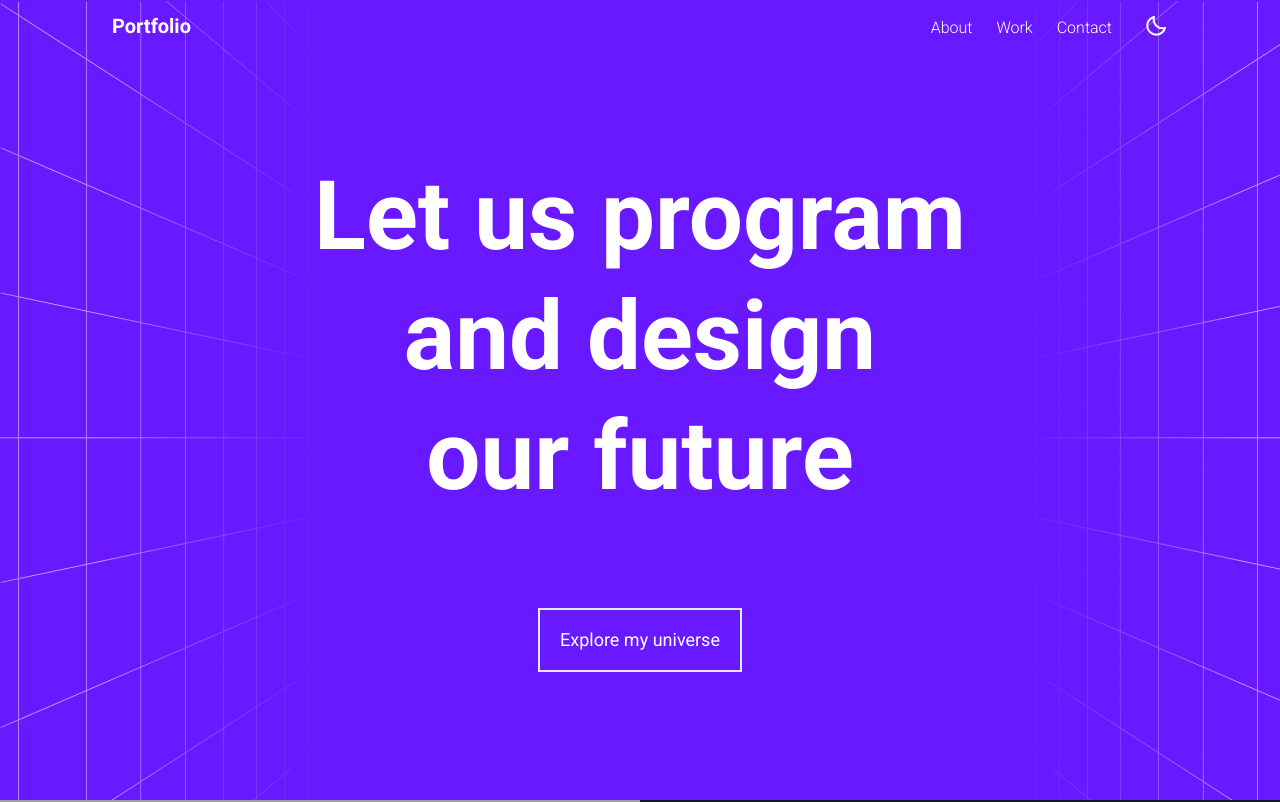
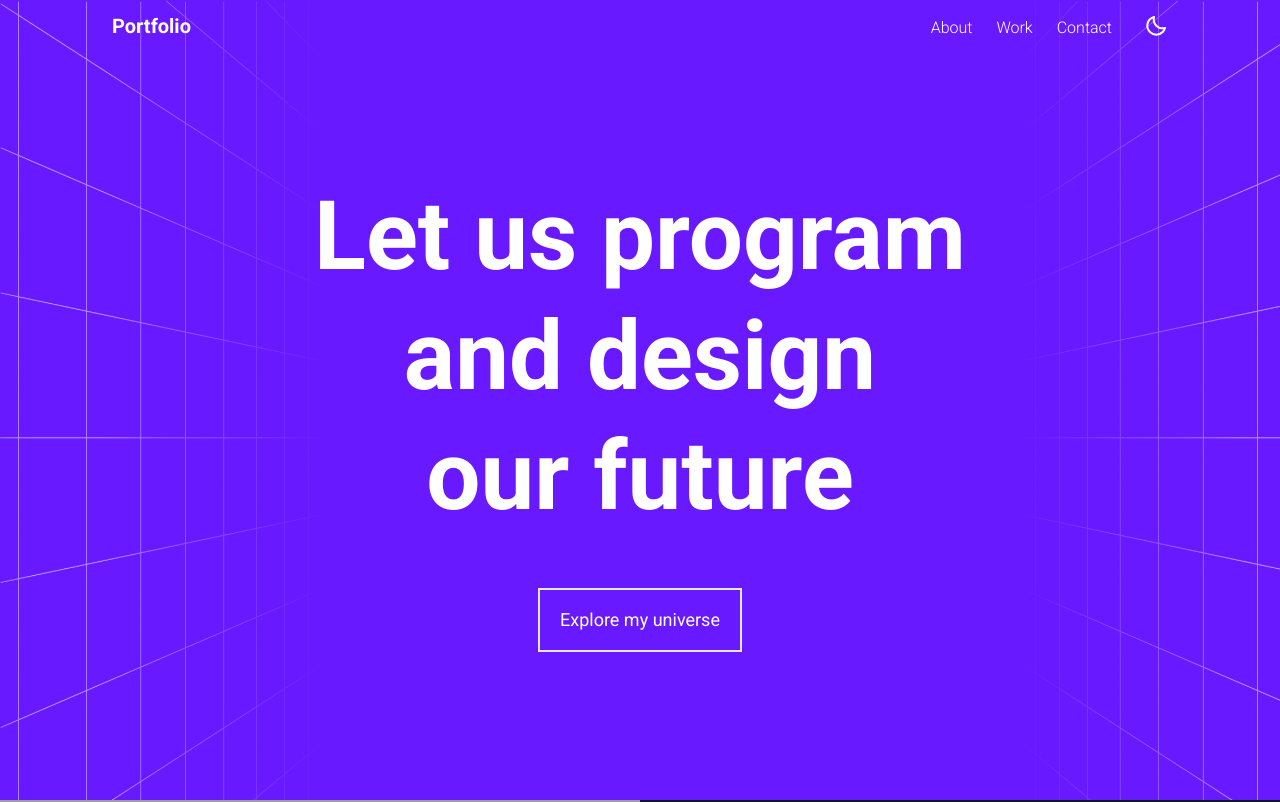
Before and after one commit to LetMeDream/PortfolioOfMine, a Next.js app: page / in a window 1280 px wide. Shown: the top 802 px of the page. Built offline with nearby package versions, Linux system fonts and the light colour scheme; grey boxes are pictures that could not be loaded.

Commit message:
Change h1 main text

```diff
--- a/pages/index.tsx
+++ b/pages/index.tsx
@@ -51,7 +51,7 @@ const Home: NextPage = () => {
           </div> */}
           <a
             href="#work"
-            className=" px-4 py-3 lg:px-5 lg:py-4 border-2 self-center font-Roboto text-white bg-[length:140%] bg-no-repeat bg-[url('../public/button-light.svg')] bg-[position:400%] hover:bg-[position:50%] hover:text-gray-900 transition-all duration-500 lg:text-lg mt-16"
+            className=" px-4 py-3 lg:px-5 lg:py-4 border-2 self-center font-Roboto text-white bg-[length:140%] bg-no-repeat bg-[url('../public/button-light.svg')] bg-[position:400%] hover:bg-[position:50%] hover:text-gray-900 transition-all duration-500 lg:text-lg mt-6"
           >
             Explore my universe
           </a>
```
